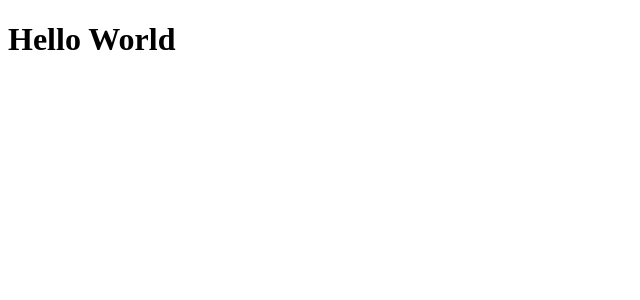
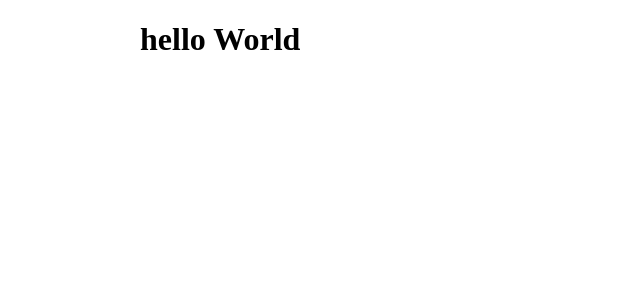
Before and after one commit to Aakriti-Bhatta/project, a React (Create React App) app: page / in a window 1280 px wide. Shown: the top 300 px of the page, without its empty margins (0-640 px from the left). Built offline with nearby package versions, Linux system fonts and the light colour scheme.

Commit message:
container component added

```diff
--- a/src/App.js
+++ b/src/App.js
@@ -1,11 +1,10 @@
 
-
+import { Container } from "./components/styles/Container.styled";
 function App() {
   return (
-    <div className="App">
-    <h1>Hello World</h1>
-
-    </div>
+   <Container>
+    <h1>hello World</h1>
+   </Container>
   );
 }
 
```
